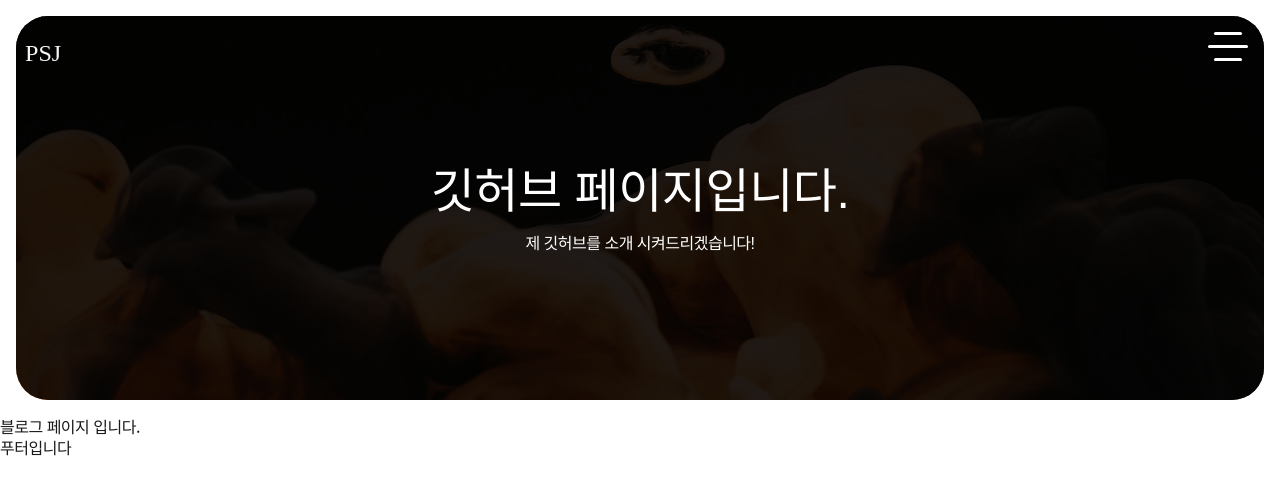
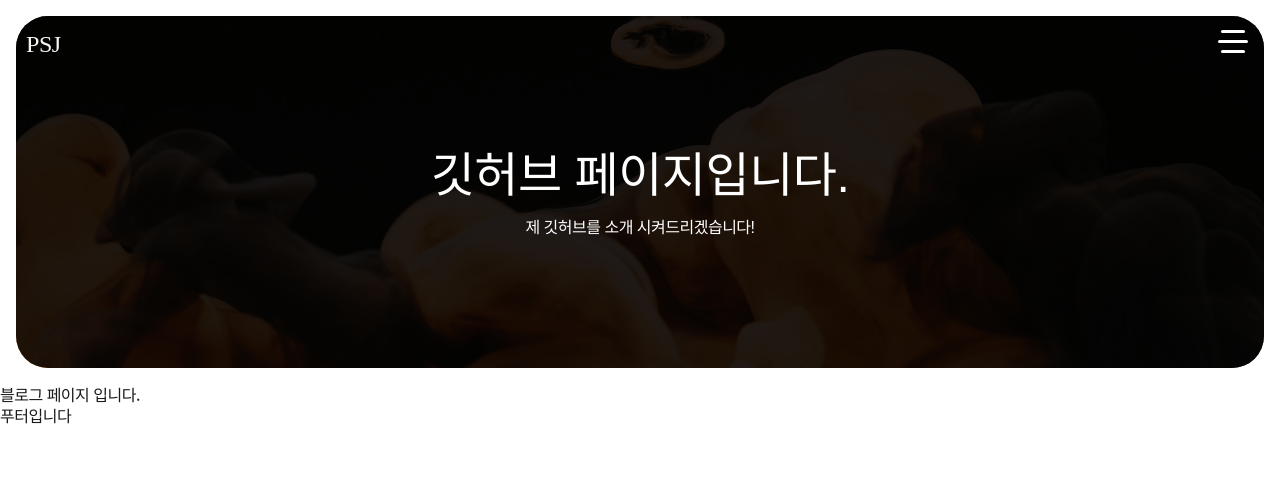
Before and after one commit to seongjo0501/seongjo0501.github.io, a plain HTML site: page pages/blog/index.html in a window 1280 px wide. Drawn offline with Linux system fonts and the light colour scheme; a web font is replaced by a local one.

Commit message:
로고 gnb수정

```diff
--- a/assets/scss/_layout.scss
+++ b/assets/scss/_layout.scss
@@ -11,6 +11,18 @@
         background: no-repeat url(#{$img-layout-path}bg_header.jpg) center center / cover;
         border-radius: $border-radius-xlarge;
         overflow: hidden;
+
+        @include deskS {
+            height: 22rem;
+        }
+
+        @include tablet {
+            height: 20rem;
+        }
+
+        @include mobile {
+            height: 18rem;
+        }
 
         &::before {
             content: "";
@@ -30,20 +42,13 @@
 
             h1 {
                 position: absolute;
-                top: 10px;
-                left: 0;
-                width: 60px;
-                height: 60px;
+                top: 1rem;
+                left: 10px;
                 z-index: 1;
 
                 a {
                     width: 100%;
                     height: 100%;
-                    background: no-repeat url(#{$img-layout-path}logo_white.svg) center;
-
-                    font-size: 0;
-                    line-height: 0;
-                    overflow: hidden;
                 }
             }
 
@@ -87,7 +92,7 @@
                     @include deskS {
                         flex-wrap: wrap;
                         gap: 0;
-                        width: calc(100% - 3rem - 40px); // 패널 width, right 만큼 여백
+                        width: calc(100% - 1rem - 30px); // 패널 width, right 만큼 여백
                         margin-top: calc(2rem + 40px); // 패널 height, top 만큼 여백
                     }
 
@@ -234,12 +239,12 @@
                     position: absolute;
                     top: 10px;
                     right: 1rem;
-                    width: 40px;
-                    height: 40px;
+                    width: 30px;
+                    height: 30px;
 
                     @include flex-center;
                     flex-direction: column;
-                    gap: 10px;
+                    gap: 7px;
                     z-index: 10;
 
                     cursor: pointer;
@@ -257,7 +262,7 @@
 
                         &#bar1,
                         &#bar3 {
-                            width: 70%;
+                            width: 80%;
                         }
                     }
                 }
--- a/pages/@include/header.html
+++ b/pages/@include/header.html
@@ -1,7 +1,14 @@
 <div class="header-wrap">
     <div class="inner">
         <h1>
-            <a href="../main/index.html">LOGO</a>
+            <a href="../main/index.html">
+                <svg xmlns="http://www.w3.org/2000/svg" width="43" height="30" viewBox="0 0 43 30">
+                    <text id="PSJ" transform="translate(0 20)" fill="#f6f6f6" font-size="24.113"
+                        font-family="RageItalic, Rage">
+                        <tspan x="0" y="0">PSJ</tspan>
+                    </text>
+                </svg>
+            </a>
         </h1>
 
         <!-- 햄버거 -->
```
Also changed, not shown: assets/css/common.min.css.
